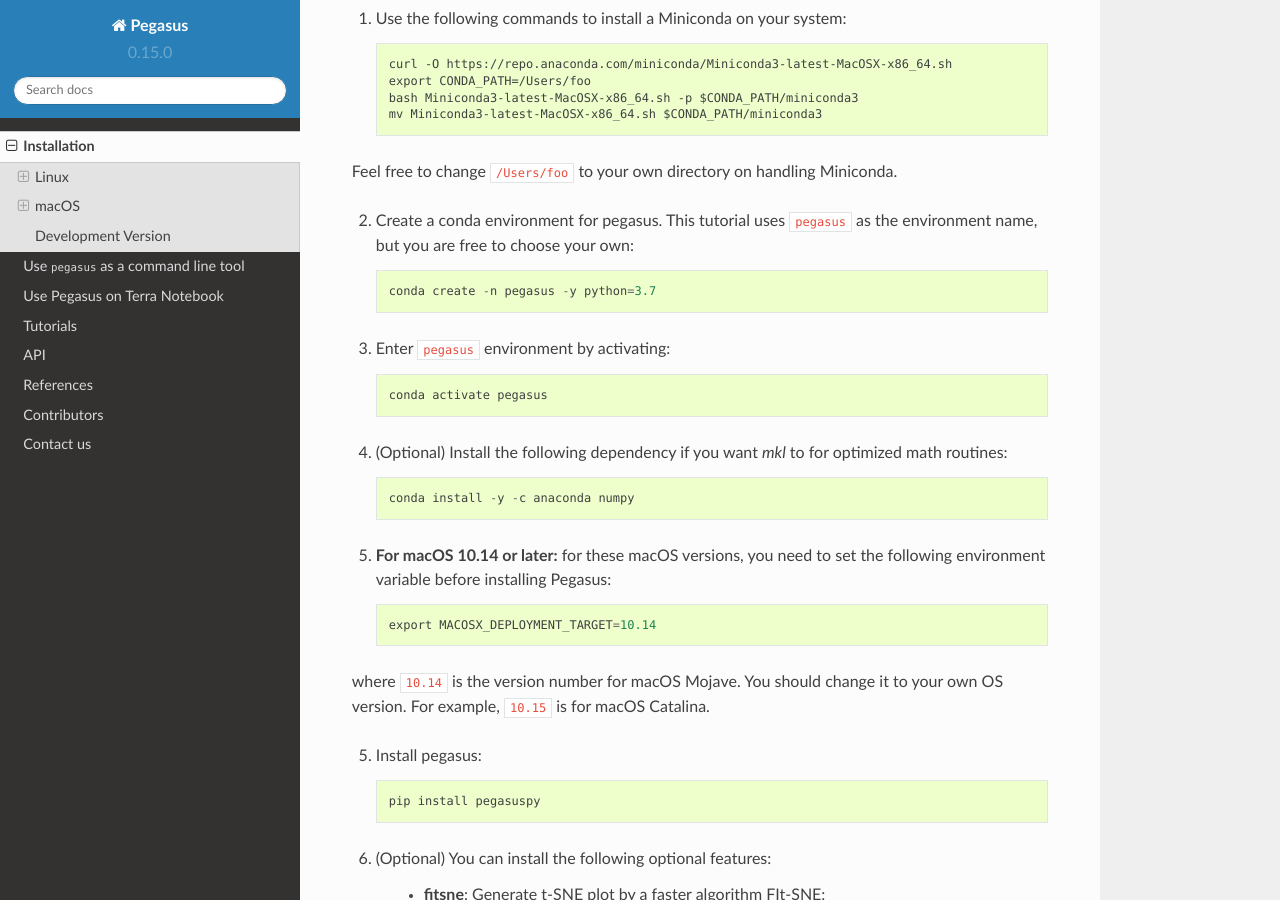
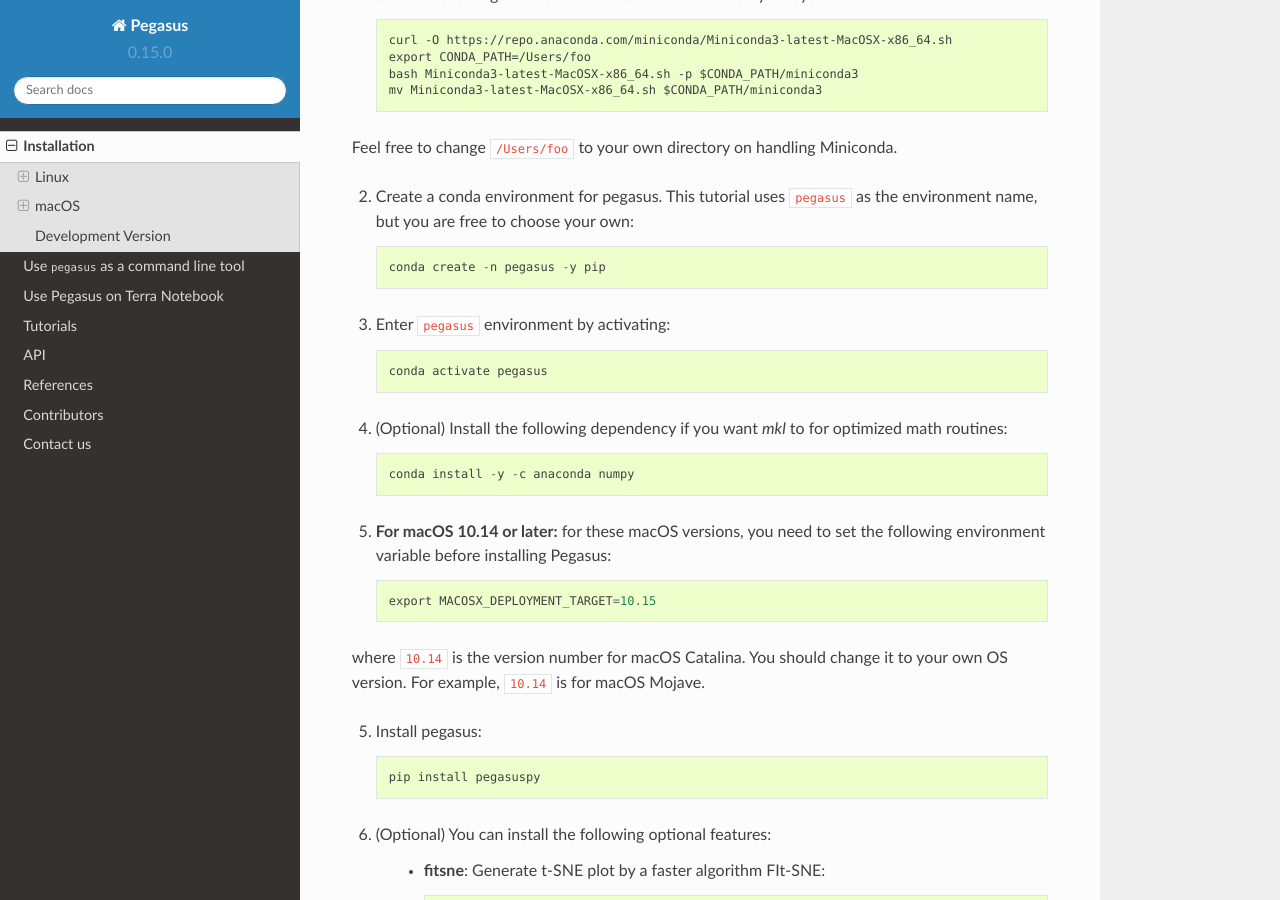
Before and after one commit to lilab-bcb/pegasus, a Sphinx documentation site: the page built from docs/installation.rst, in a window 1280 px wide and 900 px high, scrolled down 3850 px. Built offline with Sphinx 7.4.7 and the Read the Docs theme 2.0.0, drawn with Linux system fonts in a browser that asks for light colours; formulas are drawn with MathJax 3; some of the changed text lies outside the part shown.

Commit message:
Update docs to indicates that Pegasus now works with Python 3.8

```diff
--- a/docs/installation.rst
+++ b/docs/installation.rst
@@ -1,7 +1,7 @@
 Installation
 ------------
 
-Pegasus works with Python 3 only. **Note:** Pegasus doesn't work with Python 3.8 yet, because Cython has not been updated for this Python version.
+Pegasus works with Python 3 only (Python 3.5 or above).
 
 Linux
 ^^^^^
@@ -65,7 +65,7 @@
 
 2. Create a conda environment for pegasus. This tutorial uses ``pegasus`` as the environment name, but you are free to choose your own::
 
-	conda create -n pegasus -y python=3.7
+	conda create -n pegasus -y pip
 
 3. Enter ``pegasus`` environment by activating::
 
@@ -162,7 +162,7 @@
 
 2. Create a conda environment for pegasus. This tutorial uses ``pegasus`` as the environment name, but you are free to choose your own::
 
-	conda create -n pegasus -y python=3.7
+	conda create -n pegasus -y pip
 
 3. Enter ``pegasus`` environment by activating::
 
@@ -174,9 +174,9 @@
 
 5. **For macOS 10.14 or later:** for these macOS versions, you need to set the following environment variable before installing Pegasus::
 
-	export MACOSX_DEPLOYMENT_TARGET=10.14
+	export MACOSX_DEPLOYMENT_TARGET=10.15
 
-where ``10.14`` is the version number for macOS Mojave. You should change it to your own OS version. For example, ``10.15`` is for macOS Catalina.
+where ``10.14`` is the version number for macOS Catalina. You should change it to your own OS version. For example, ``10.14`` is for macOS Mojave.
 
 5. Install pegasus::
 
--- a/setup.py
+++ b/setup.py
@@ -63,6 +63,7 @@
         "Programming Language :: Python :: 3.5",
         "Programming Language :: Python :: 3.6",
         "Programming Language :: Python :: 3.7",
+        "Programming Language :: Python :: 3.8",
         "Framework :: Jupyter",
         "Natural Language :: English",
         "Operating System :: MacOS :: MacOS X",
```
